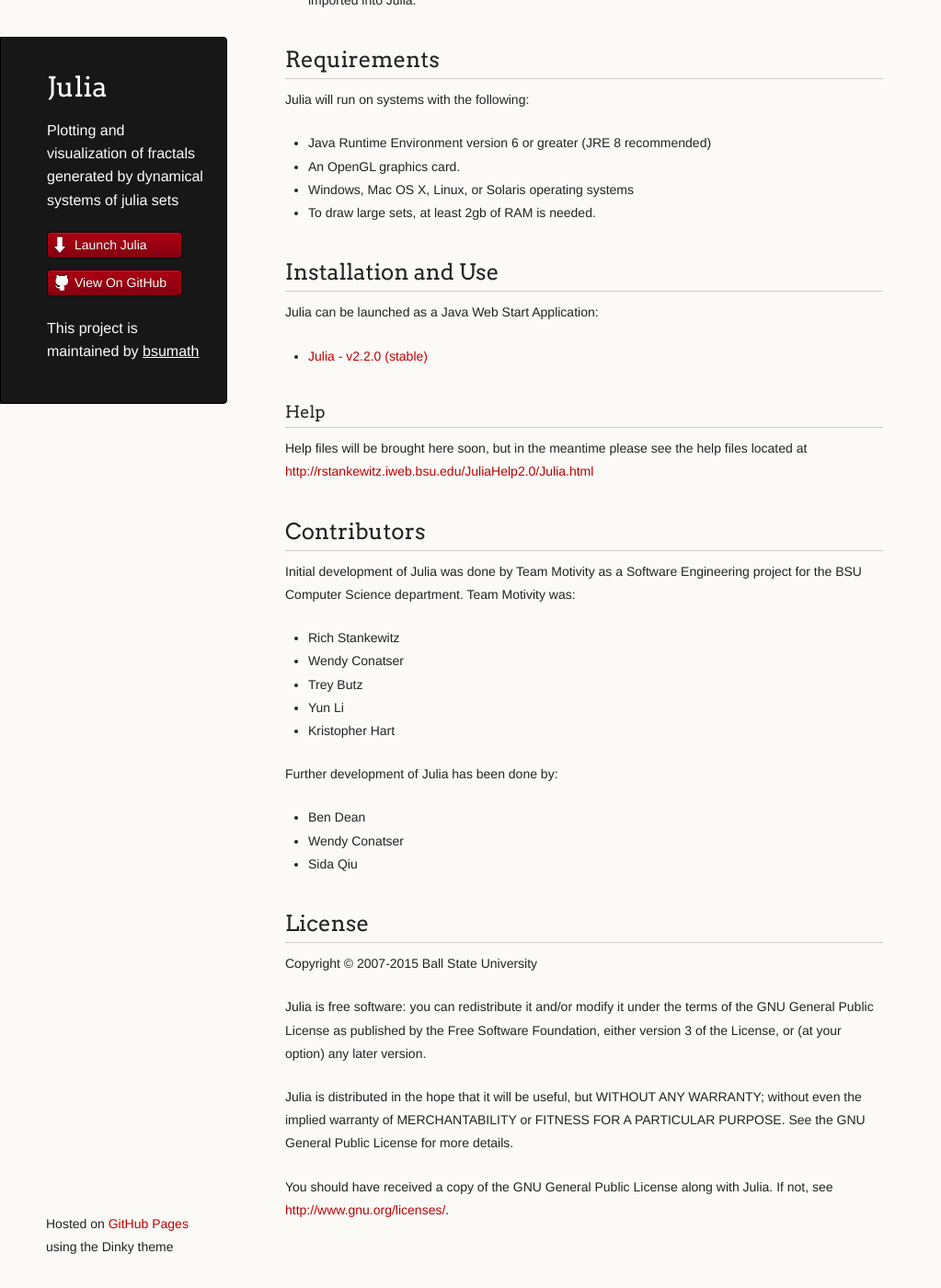
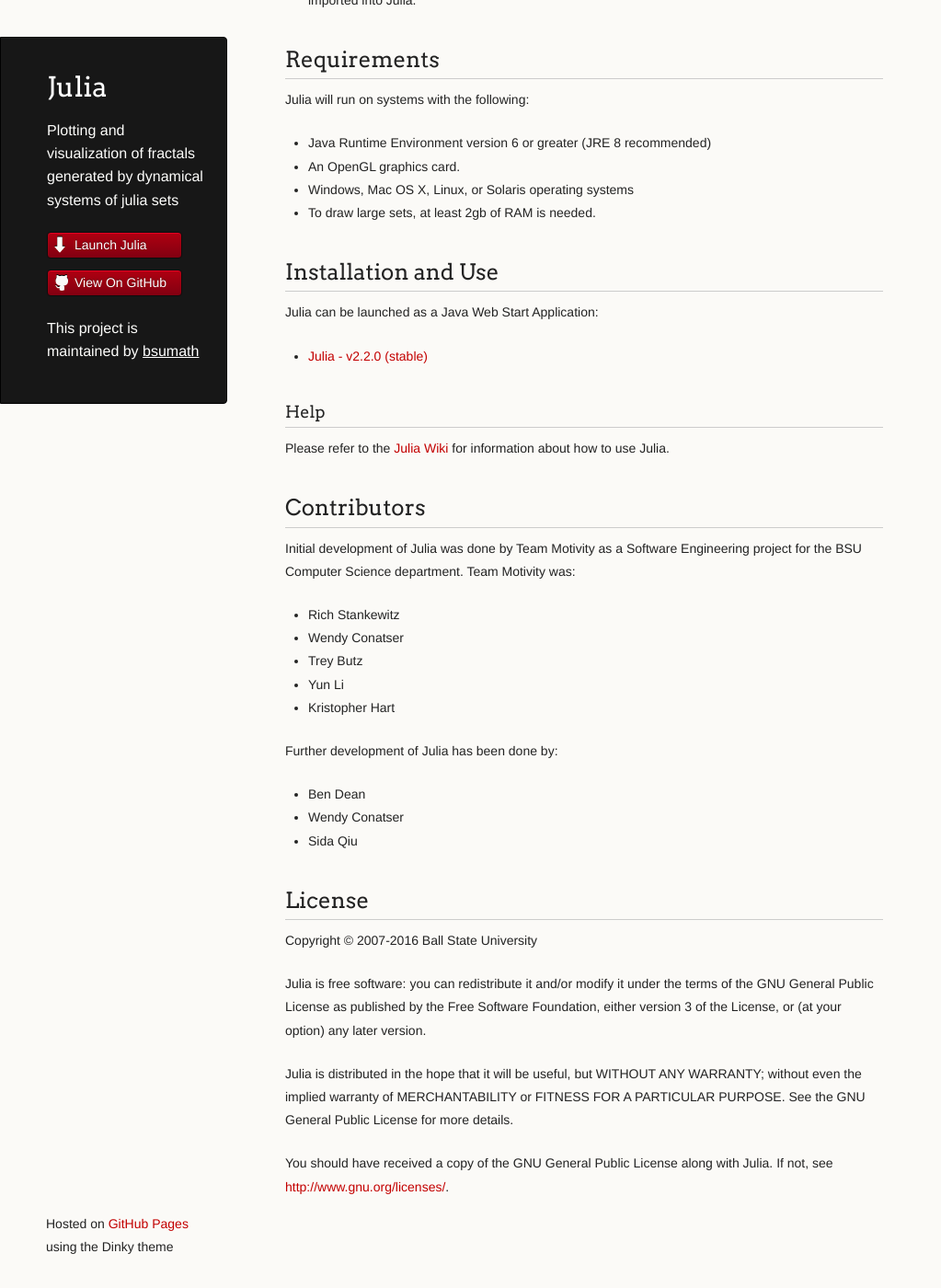
Before and after one commit to bsumath/julia, a Jekyll site: the page built from index.md, in a window 1280 px wide and 1400 px high, scrolled down 384 px. Shown: the whole window at 92% size, without its empty margins (0-1023 px from the left). Built offline with Jekyll 4.4.1, drawn with Linux system fonts in a browser that asks for light colours; after the commit the page ends 1759 px from its top, so only the background shows below that.

Commit message:
mention the wiki

```diff
--- a/index.md
+++ b/index.md
@@ -32,8 +32,8 @@
 * [Julia - v2.2.0 (stable)]({{ "/jnlp/julia.jnlp" | prepend: site.baseurl }})
 
 ### Help
-Help files will be brought here soon, but in the meantime please see the help files
-located at [http://rstankewitz.iweb.bsu.edu/JuliaHelp2.0/Julia.html](http://rstankewitz.iweb.bsu.edu/JuliaHelp2.0/Julia.html)
+Please refer to the [Julia Wiki](https://github.com/bsumath/julia/wiki) for information about how to
+use Julia.
 
 Contributors
 ------------
@@ -54,7 +54,7 @@
 
 License
 -------
-Copyright © 2007-2015 Ball State University
+Copyright © 2007-2016 Ball State University
 
 Julia is free software: you can redistribute it and/or modify
 it under the terms of the GNU General Public License as published by
```
